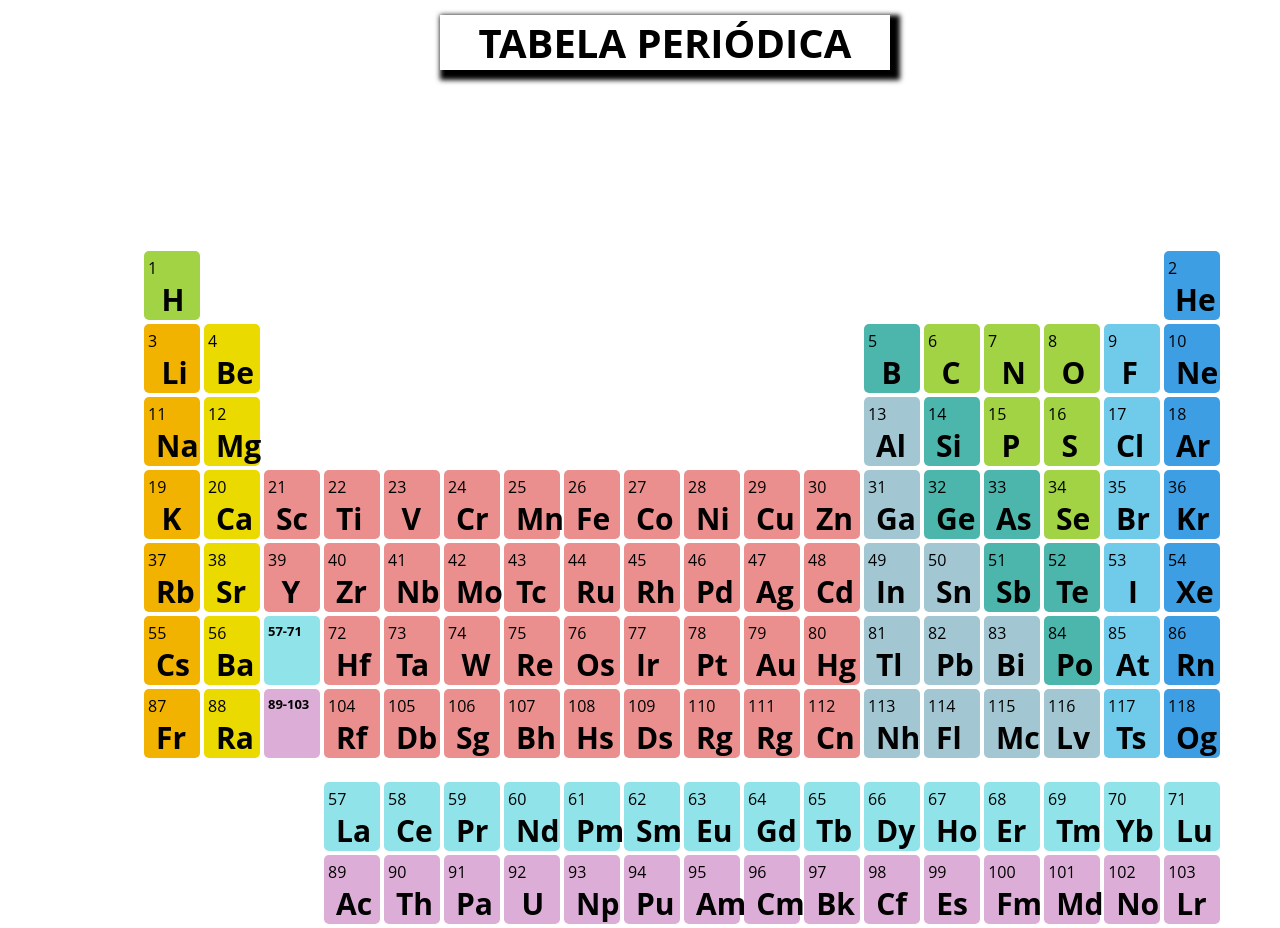
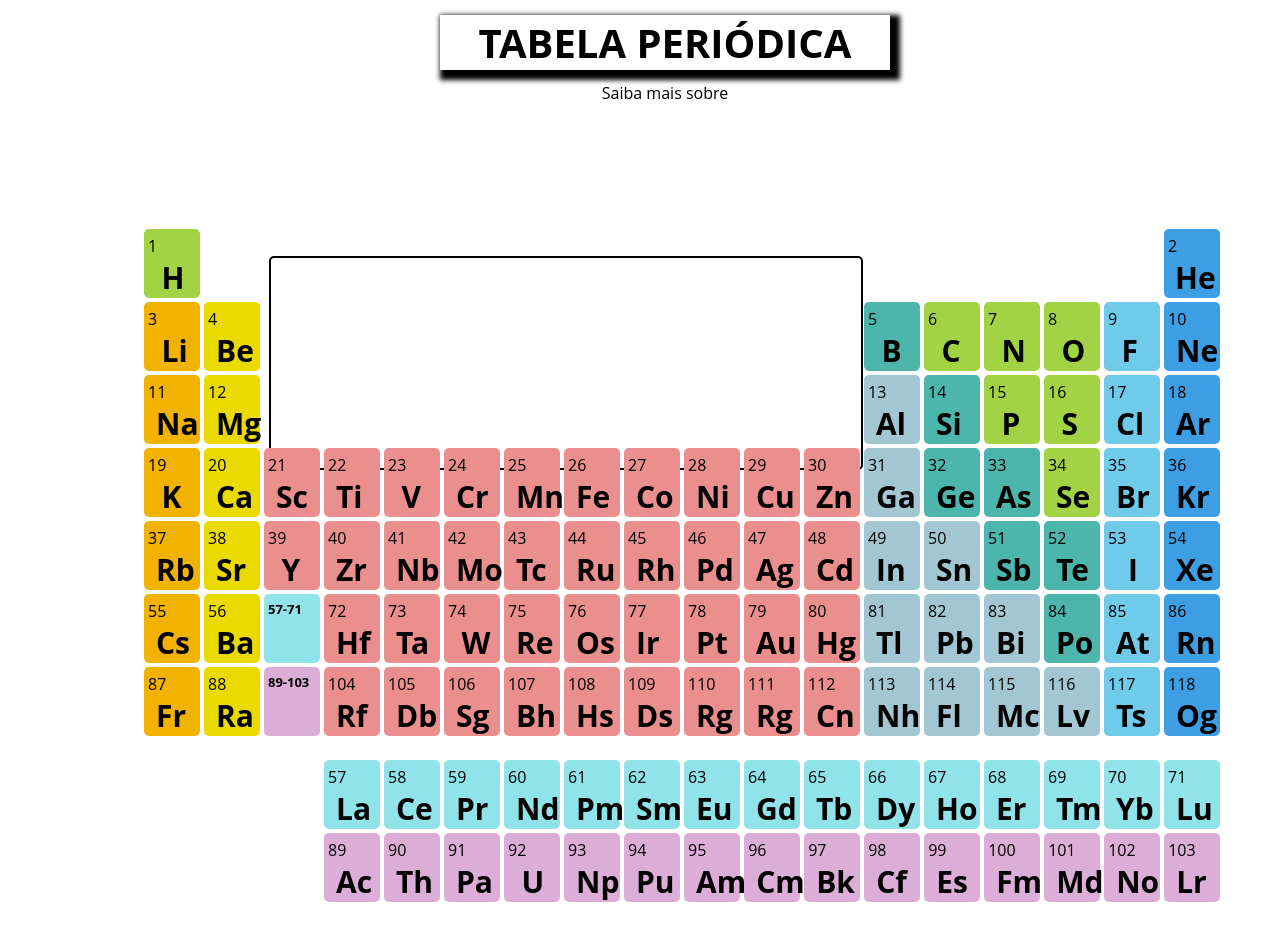
Before and after one commit to senacrs-emti/2022-1M-projetodev-G9, a PHP site: page / in a window 1280 px wide. After the commit the page ends 902 px from the top, so only its background shows below. Run offline with PHP 8.4, Linux system fonts and the light colour scheme.

Commit message:
terminada home, falta programar os elementos e animações

```diff
--- a/home/index.html
+++ b/home/index.html
@@ -9,16 +9,13 @@
   <body>
     <header id="hd">
         <h1>TABELA PERIÓDICA</h1>
+      <a onclick="bagulho1()" id="p1">Saiba mais sobre</a>
     </header>
     <div>
-      <section>
-        <span>Clique em algum elemento</span>
-      </section>
-      <p>A Tabela Periódica é um modelo que agrupa todos os elementos químicos conhecidos e suas propriedades. Eles estão organizados em ordem crescente correspondente aos números atômicos (número de prótons).</p>
+
     </div>
     <table>
       <tr class="l1">
-        <button onclick="sla()">
           <td class="nm c1">
             <p>1</p>
             <h1>H</h1>
--- a/home/script.js
+++ b/home/script.js
@@ -0,0 +1,11 @@
+let bagulhinho = document.getElementById("p1");
+let bagulhete = false;
+function bagulho1(){
+    if(bagulhete === false){
+        bagulhinho.innerHTML = ('A Tabela Periódica é um modelo que agrupa todos os elementos químicos conhecidos e suas propriedades. Eles estão organizados em ordem crescente correspondente aos números atômicos (número de prótons)');
+        bagulhete = true;
+    }else{
+        bagulhinho.innerHTML = ('Saiba mais sobre');
+        bagulhete = false;
+    }
+}
--- a/home/style.css
+++ b/home/style.css
@@ -6,32 +6,6 @@
 body{
     padding: 15px;
     font-family: Open Sans,Geneva,sans-serif;
-}
-body:first-of-type div{
-    padding: 5px;
-    position: absolute;
-    top: 16%;
-    left: 176px;
-    width: 645px;
-    height: 198px;
-    background-color: darkgrey;
-    border-radius: 3px;
-    display: none;
-}
-div section{
-    border-radius: 5px;
-    padding: 5px;
-    text-align: left;
-    min-height: 40px;
-    width: 634px;
-    background-color: grey;
-    margin-bottom: 10px;
-}
-div section span{
-    font-size: 25px;
-}
-div p{
-    font-size: 20px;
 }
 section{
     padding: 5px;
@@ -53,6 +27,31 @@ header{
 header h1{
     font-size: 40px;
     box-shadow: black 5px 5px 5px 5px;
+}
+header a{
+    position: relative;
+    top: 15%;
+}
+header a:hover{
+    text-decoration: underline;
+    color: purple;
+}
+header p{
+    margin-top: 10px;
+    display: none;
+}
+header p:hover{
+    color: purple;
+    text-decoration: underline;
+}
+body div:first-of-type{
+    position: absolute;
+    top: 32%;
+    left: 21%;
+    border: 2px solid black;
+    border-radius: 5px;
+    width: 590px;
+    height: 210px;
 }
 table{
     margin: 15px;
```
